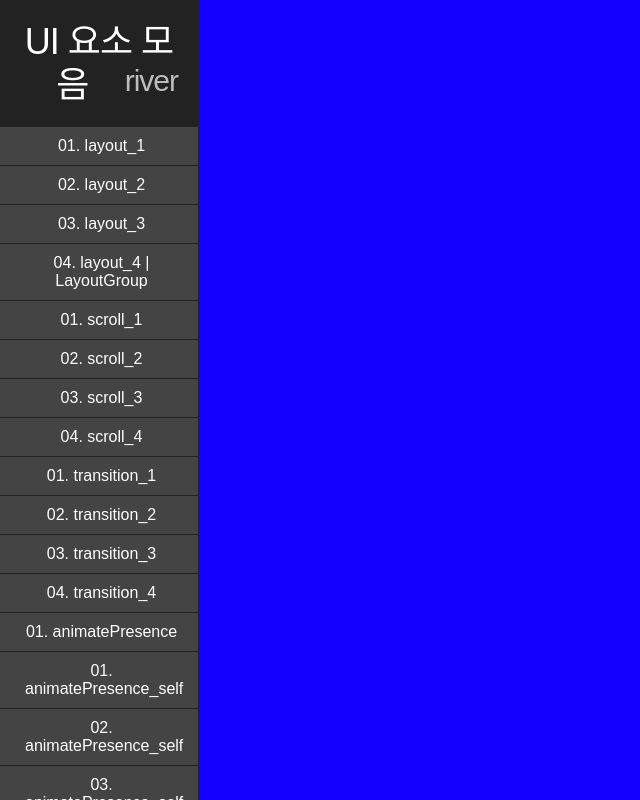
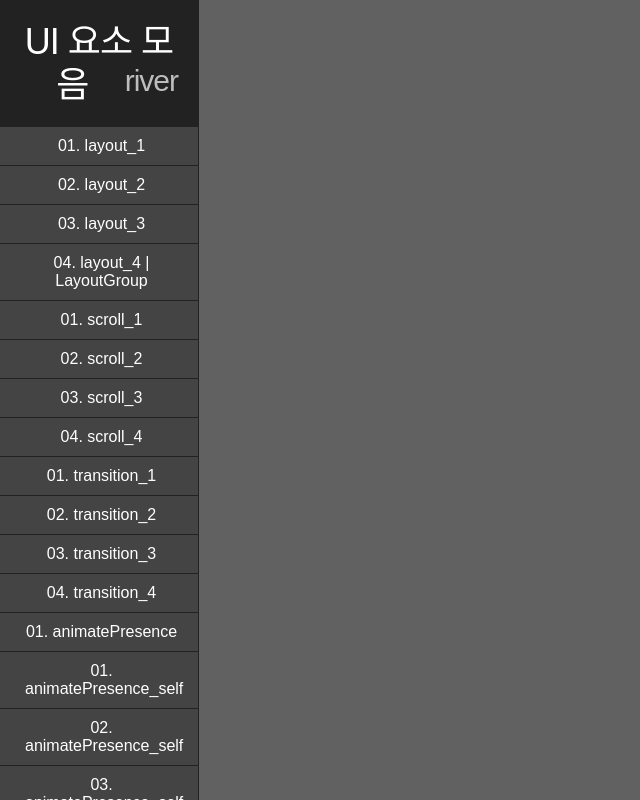
Before and after one commit to 0jenn0/framer-motion-practice, a Next.js app: page / in a window 1280 px wide. Shown: the whole page, without its empty margins (0-640 px from the left). Built offline with nearby package versions, Linux system fonts and the light colour scheme.

Commit message:
style: 다른 컴포넌트에 있는 globalStyle 수정
- body css가 계속 다른 컴포넌트 페이지에서도 영향 줘서 삭제함

```diff
--- a/src/components/1.Animation/1-3.Scroll/3_r/globalStyle.css
+++ b/src/components/1.Animation/1-3.Scroll/3_r/globalStyle.css
@@ -14,14 +14,6 @@
 
   --background: var(--blue);
   --accent: var(--white);
-}
-
-body {
-  margin: 0;
-  padding: 0;
-  background-color: var(--background);
-  color: var(--accent);
-  padding-bottom: 100px;
 }
 
 #root {
--- a/src/components/1.Animation/1-3.Scroll/4_r/globalStyle.css
+++ b/src/components/1.Animation/1-3.Scroll/4_r/globalStyle.css
@@ -1,27 +1,3 @@
-body {
-  --black: #000000;
-  --ash-black: #222;
-  --white: #fafafa;
-  --sky: #00ccff;
-  --green: #22dddd;
-  --blue: #1300ff;
-  --dusk: #6600ff;
-  --purple: #9900ff;
-  --pink: #ff0066;
-  --red: #fe0222;
-  --orange: #fd7702;
-  --yellow: #ffbb00;
-
-  --background: var(--black);
-  --accent: var(--red);
-
-  margin: 0;
-  padding: 0;
-  background-color: var(--background);
-  color: var(--accent);
-  padding-bottom: 100px;
-}
-
 * {
   font-family: sofia-pro, sans-serif;
   font-weight: 400;
```
